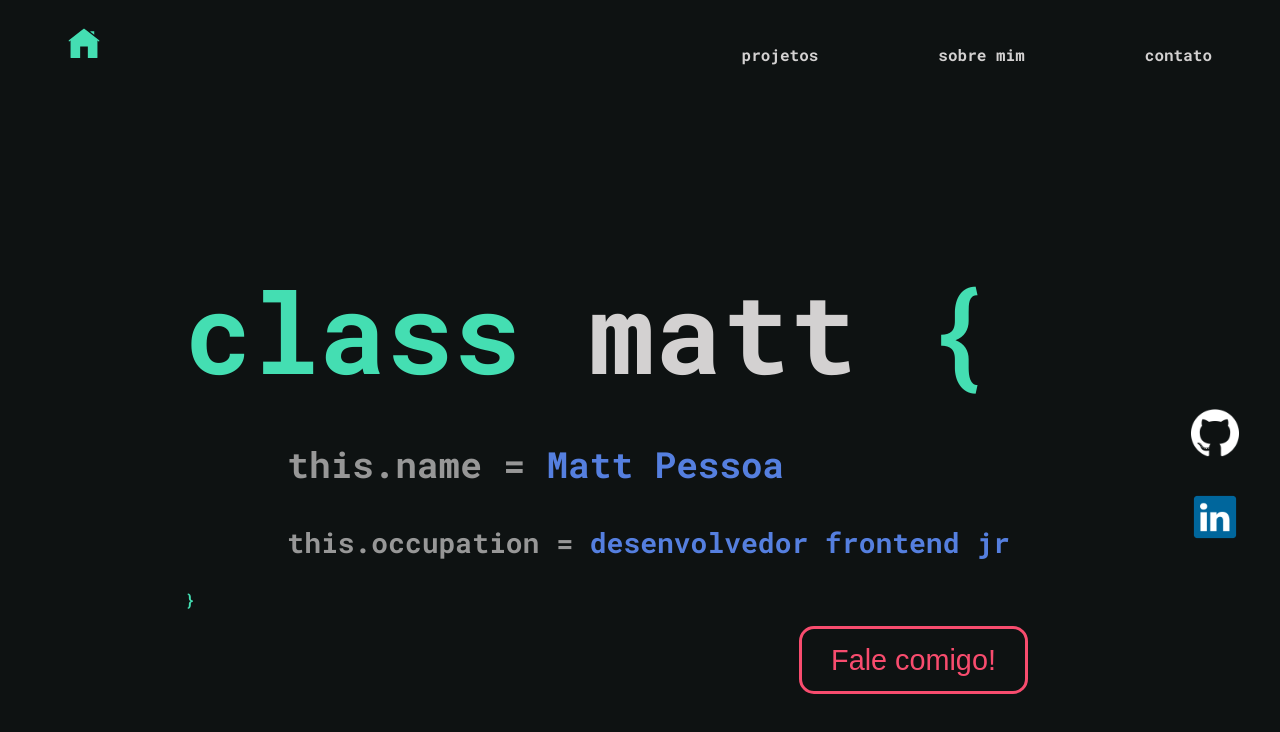
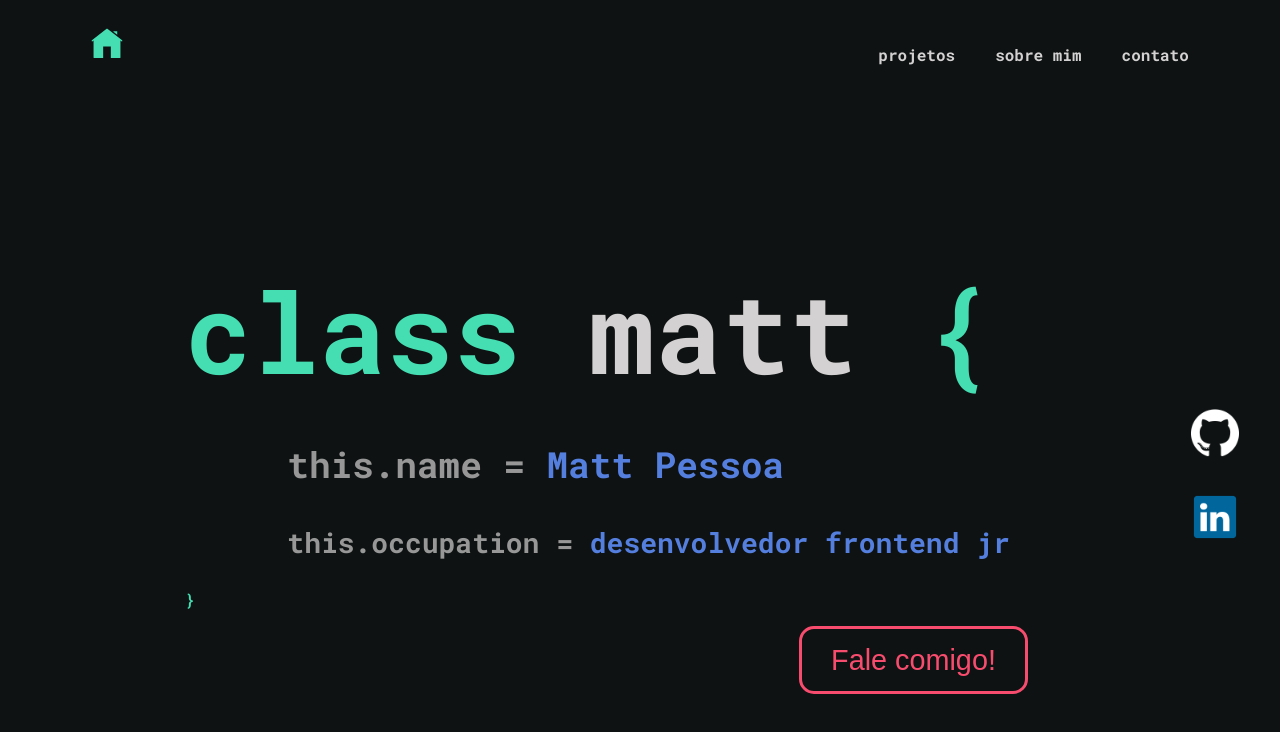
Before and after one commit to matt-pessoa/matt-pessoa.github.io, a React (Create React App) app: page / in a window 1280 px wide. Shown: the top 732 px of the page. Built offline with nearby package versions, Linux system fonts and the light colour scheme.

Commit message:
ajusta o posicionamento dos itens da navbar

```diff
--- a/src/components/css/Header.css
+++ b/src/components/css/Header.css
@@ -1,5 +1,11 @@
+header {
+	display: flex;
+	justify-content: center;
+}
+
 nav {
 	display: flex;
+	width: 90%;
 }
 
 ul {
@@ -9,7 +15,7 @@ ul {
 }
 
 ul > li {
-	margin: 20px 60px;
+	margin: 20px;
 }
 
 a {
@@ -19,5 +25,5 @@ a {
 
 .home-icon {
 	width: 2em;
-	margin: 20px 60px;
+	margin: 20px;
 }
```
